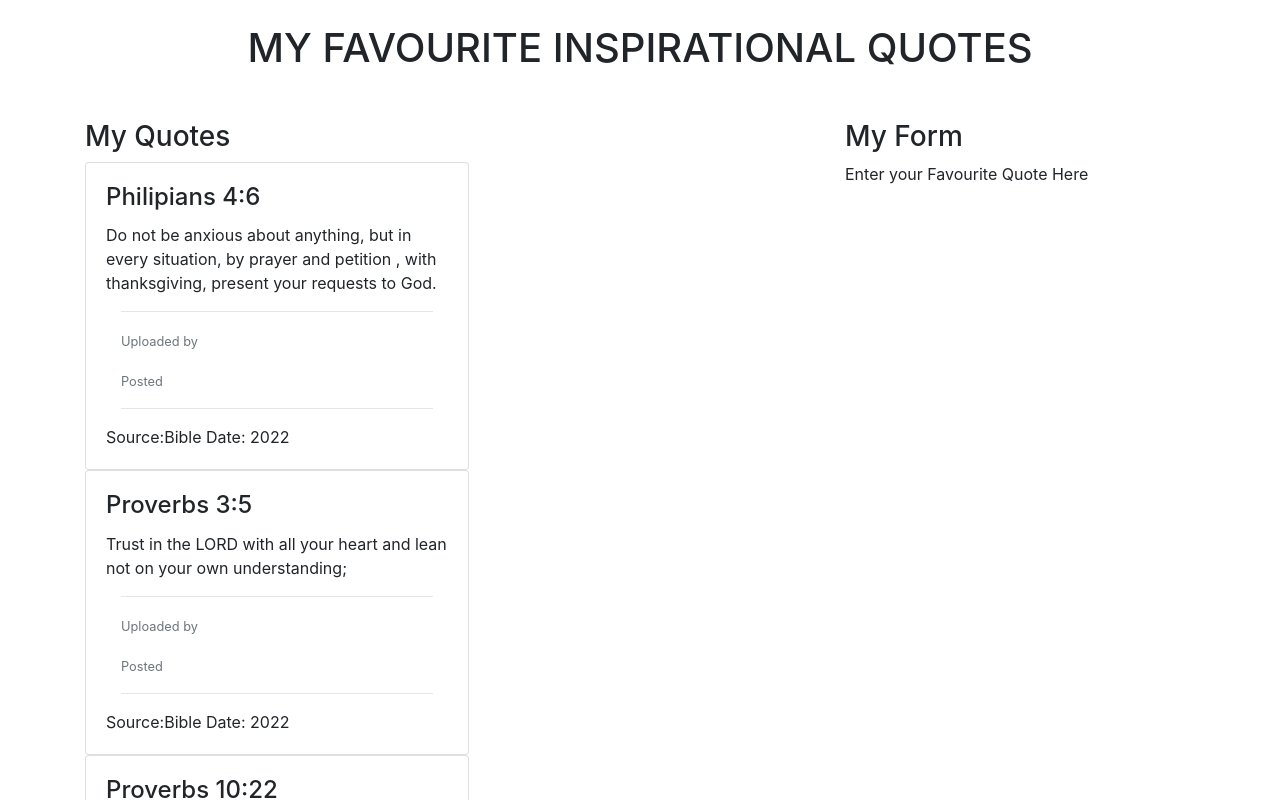
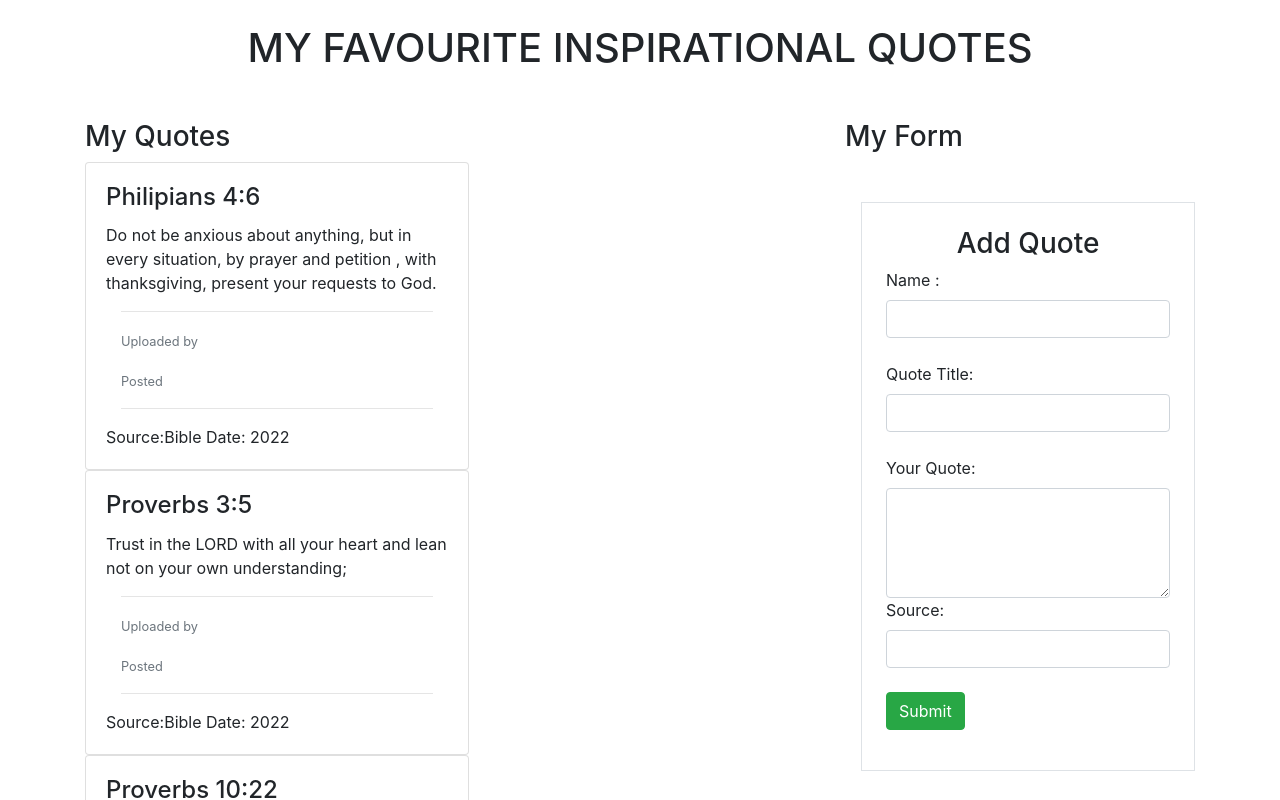
Before and after one commit to Dindihub/Inspirational-quotes, an Angular app: page / in a window 1280 px wide. Shown: the top 800 px of the page. Built offline with nearby package versions, Linux system fonts and the light colour scheme.

Commit message:
code-Add values to html

```diff
--- a/src/app/quote-form/quote-form.component.html
+++ b/src/app/quote-form/quote-form.component.html
@@ -1,16 +1,22 @@
 
-<div class="display-flex justify-content-center align-centent-center"> Enter your Favourite Quote Here
+<div class="display-flex justify-content-center align-centent-center min vh-100 vw-100" >
 
-<form action="">
+<form class="form border p-4 mt-5 ml-3" #form="ngForm">
+    <h3 class="text-center">Add Quote</h3>
 
+<div class="mb-3">
+<label for="name" class="form-label">Name :</label>
+<input type="text" name="name" class="form-control w-100" required [(ngModel)]="name"  ><br>
+<label for="name" class="form-label">Quote Title:</label>
+<input type="text" name="title" class="form-control w-100" required [(ngModel)]="title"><br>
+<label for="text" class="form-label">Your Quote:</label>
+<textarea class="form-control" id="your-quote" rows="4" required name="your-quote"[(ngModel)]="quote" ></textarea>
+<label for="name" class="form-label">Source:</label>
+<input type="text" name="Source" class="form-control w-100" required [(ngModel)]="source"><br>
 
-
-
-
-
+<button (click)="addNewQuote()" class="btn btn-md btn-success ">Submit</button>
+</div>
 
 </form>
 
-
-
 </div>
```
